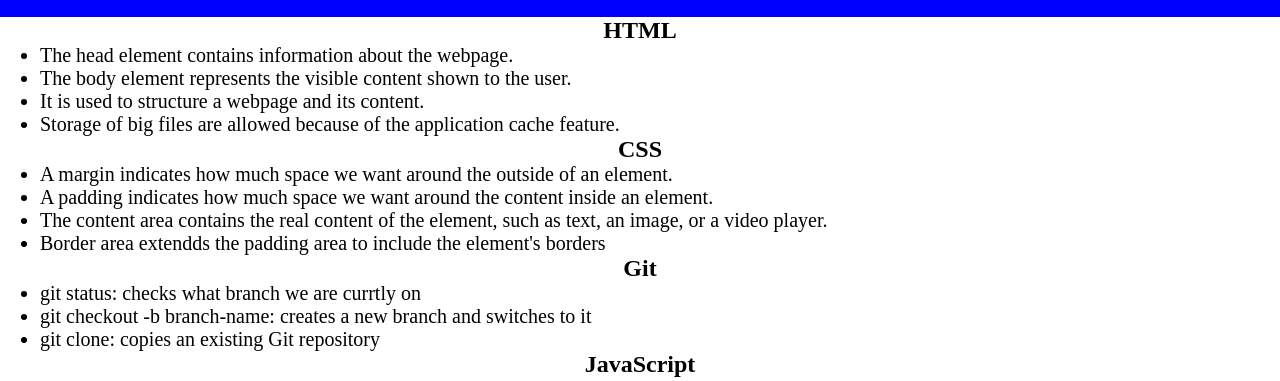
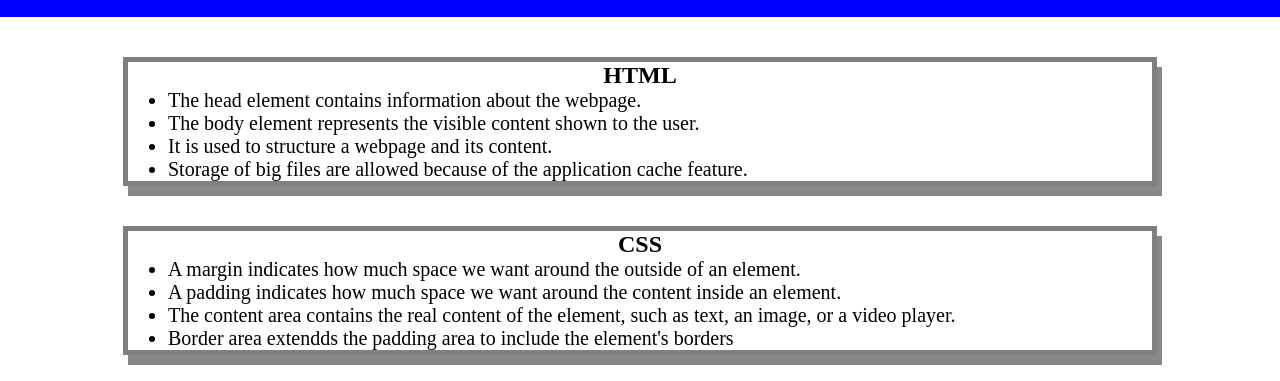
Before and after one commit to ririhailu/prework-study-guide, a plain HTML site: page prework-study-guide/index.html in a window 1280 px wide. Shown: the part 103-484 px from the top of the page. Drawn offline with Linux system fonts and the light colour scheme; files whose address does not match are found by name.

Commit message:
added style.css to CSS file and deleted incorrectly placed CSS files

```diff
--- a/style.css
+++ b/prework-study-guide/CSS/style.css
@@ -4,8 +4,8 @@
 }
 header,
 footer {
-    width: 100%;
-    height: 120px;
+    width:100%;
+    height:120px;
     background-color: blue;
     color: white;
 
@@ -16,16 +16,22 @@ h2 {
 }
 img {
     display: block;
-    height: 50px;
-    width: 50px;
+    height:50px;
+    width:50px;
     margin-left: auto;
     margin-right: auto;
 }
 ul {
-    padding-left: 40px;
-    font-size: 20px;
+    padding-left:40px;
+    font-size:20px;
 }
 p {
     text-align: center;
-    font-size: 30px;
+    font-size:30px;
 }
+.card {
+    width:80%;
+    margin:40px auto;
+    border: 5px solid gray;
+    box-shadow:5px 10px #888888;
+}
--- a/prework-study-guide/index.html
+++ b/prework-study-guide/index.html
@@ -4,7 +4,7 @@
     <meta charset="UTF-8" />
     <meta http-equiv="X-UA-Compatible" content="IE=edge" />
     <meta name="viewport" content="width=device-width, initial-scale=1.0" />
-    <link rel="stylesheet" href="C:\Users\rhailu\bootcamp\prework-study-guide\prework-study-guide\CSS\style.css" />
+    <link rel="stylesheet" href="./CSS/style.css" />
     <title>Prework Study Guide</title>
   </head>
   <body>
```
